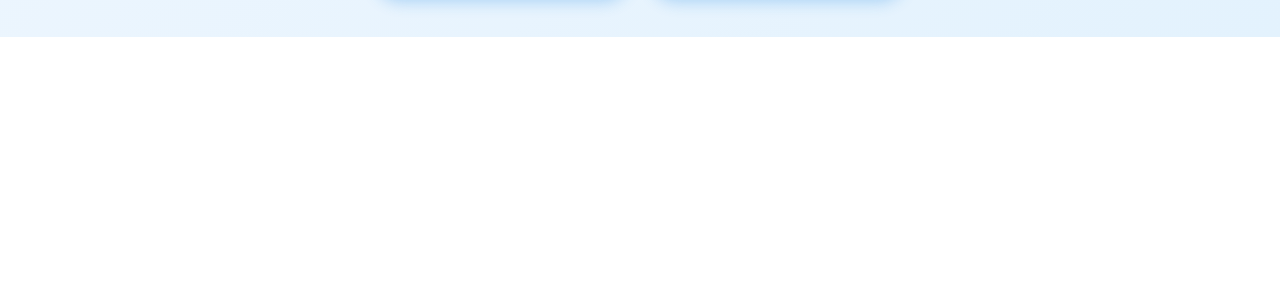
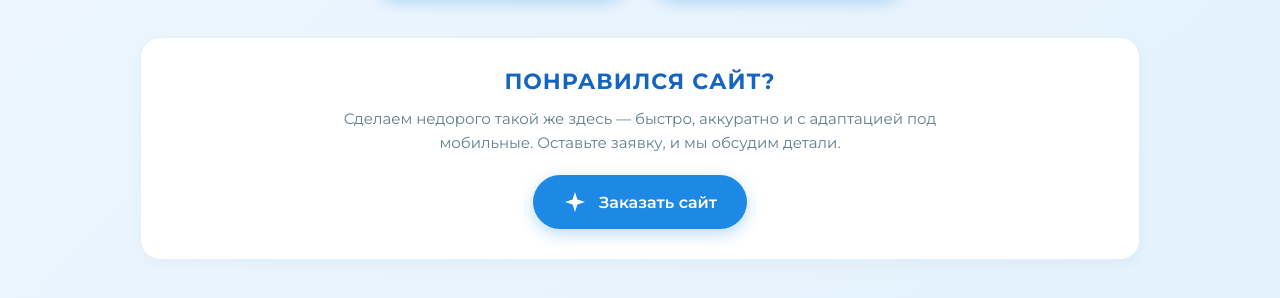
Before and after one commit to ArcangeloCorelianni/sofa-clean-vietnam, a plain HTML site: page index.html in a window 1280 px wide. Shown: the part 1491-1789 px from the top of the page. Before the commit the page ends 1528 px from the top, so only its background shows below. Drawn offline with Linux system fonts and the light colour scheme.

Commit message:
Update index.html

```diff
--- a/index.html
+++ b/index.html
@@ -432,6 +432,40 @@
             fill: var(--white);
         }
 
+        /* ================= БЛОК "ПОНРАВИЛСЯ САЙТ" ================= */
+        .site-cta {
+            background: var(--white);
+            border-radius: 20px;
+            padding: 30px 25px;
+            margin-top: 40px;
+            text-align: center;
+            box-shadow: 0 5px 15px rgba(0, 0, 0, 0.03);
+            border: 1px solid #e1f0fa;
+        }
+
+        .site-cta h2 {
+            color: var(--dark-blue);
+            font-size: 22px;
+            font-weight: 700;
+            text-transform: uppercase;
+            margin-bottom: 12px;
+            letter-spacing: 1px;
+        }
+
+        .site-cta p {
+            color: var(--text-gray);
+            font-size: 15px;
+            line-height: 1.6;
+            margin-bottom: 20px;
+            max-width: 640px;
+            margin-left: auto;
+            margin-right: auto;
+        }
+
+        .site-cta .btn {
+            display: inline-flex;
+        }
+
         @media (max-width: 768px) {
             .header-top {
                 flex-direction: column;
@@ -456,6 +490,12 @@
             }
             .btn {
                 justify-content: center;
+            }
+            .site-cta {
+                padding: 25px 18px;
+            }
+            .site-cta h2 {
+                font-size: 19px;
             }
         }
     </style>
@@ -610,6 +650,16 @@
             @maxim_sofaclean
         </a>
     </div>
+
+    <!-- ================= БЛОК "ПОНРАВИЛСЯ САЙТ" ================= -->
+    <div class="site-cta">
+        <h2>Понравился сайт?</h2>
+        <p>Сделаем недорого такой же здесь — быстро, аккуратно и с адаптацией под мобильные. Оставьте заявку, и мы обсудим детали.</p>
+        <a href="https://arambol-goa.onrender.com/reqest-ad-website.html" target="_blank" rel="noopener" class="btn">
+            <svg viewBox="0 0 24 24"><path d="M12 2L14.4 9.6L22 12L14.4 14.4L12 22L9.6 14.4L2 12L9.6 9.6L12 2Z"/></svg>
+            Заказать сайт
+        </a>
+    </div>
 </div>
 
 <!-- ================= ЛАЙТБОКС ================= -->
```
